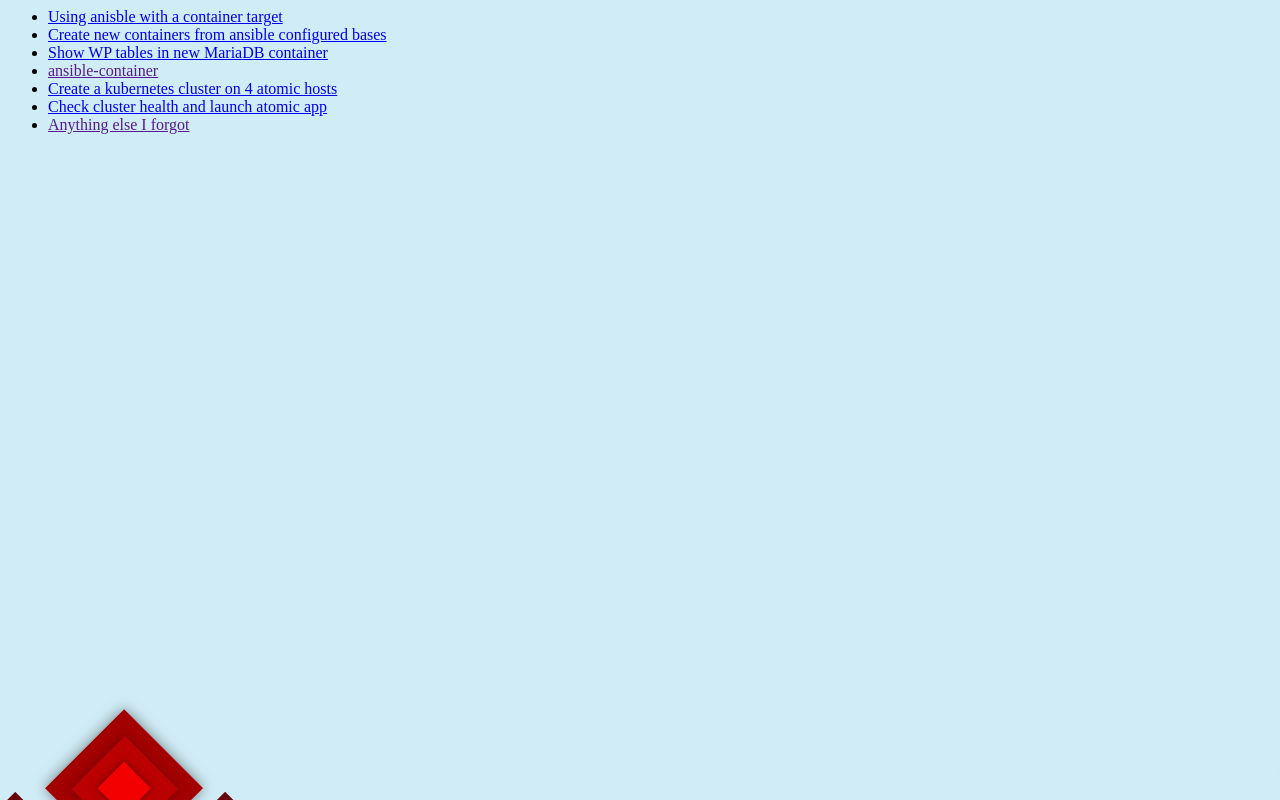
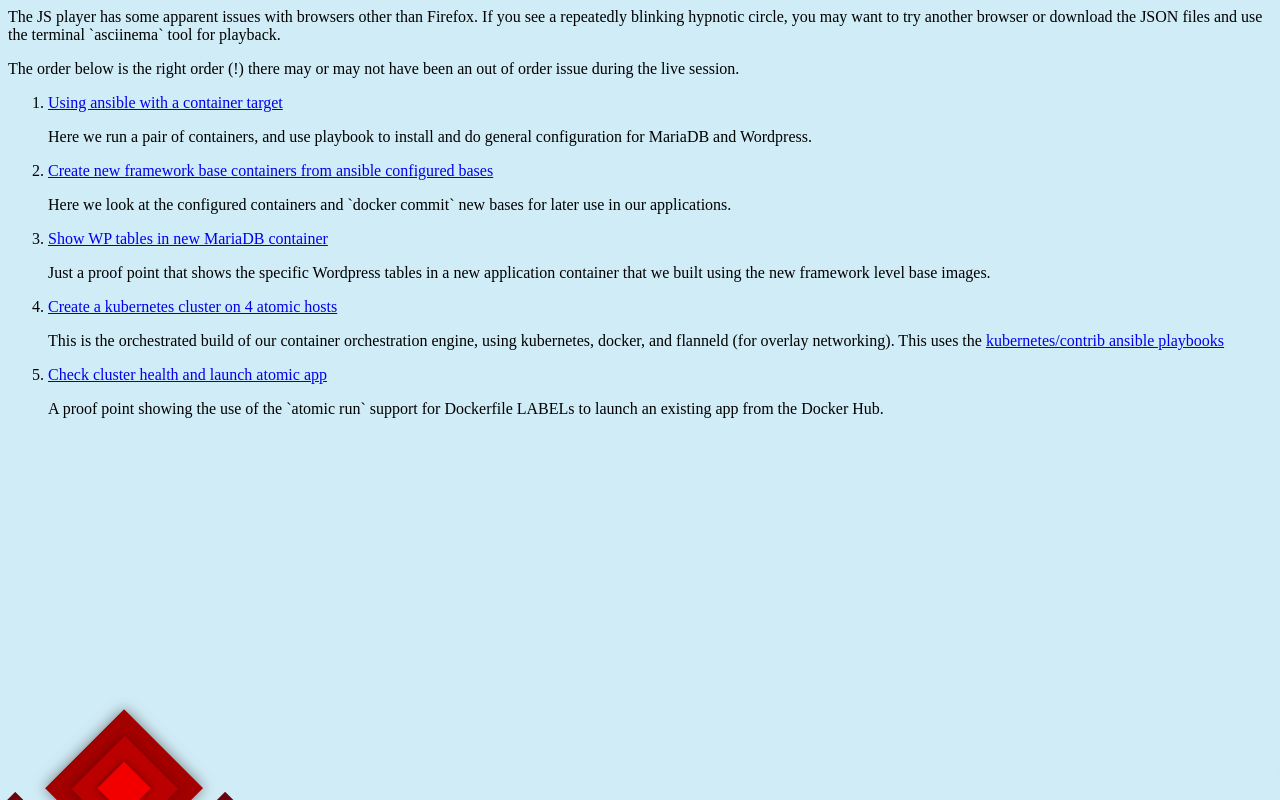
Before and after one commit to nzwulfin/rh_summit_16_containers, a plain HTML site: page demos/index.html in a window 1280 px wide. Drawn offline with Linux system fonts and the light colour scheme.

Commit message:
Fixes the play order of demo, adds descriptions for each demo

```diff
--- a/demos/index.html
+++ b/demos/index.html
@@ -2,28 +2,28 @@
 <head>
 </head>
 <body background="bg.png">
-<ul>
+<p> The JS player has some apparent issues with browsers other than Firefox.  If you see a repeatedly blinking hypnotic circle, you may want to try another browser or download the JSON files and use the terminal `asciinema` tool for playback.
+<p> The order below is the right order (!) there may or may not have been an out of order issue during the live session.
+<ol>
   <li>
-    <a href=ansible-container.html > Using anisble with a container target </a>
+    <a href=ansible-container.html > Using ansible with a container target </a>
+    <p> Here we run a pair of containers, and use playbook to install and do general configuration for MariaDB and Wordpress.
   </li>
   <li>
-    <a href=container-commit.html > Create new containers from ansible configured bases </a>
+    <a href=container-commit.html > Create new framework base containers from ansible configured bases </a>
+    <p> Here we look at the configured containers and `docker commit` new bases for later use in our applications.
   </li>
   <li>
     <a href=show-tables.html > Show WP tables in new MariaDB container</a>
   </li>
-  <li>
-    <a href= > ansible-container </a>
-  </li>
+  <p> Just a proof point that shows the specific Wordpress tables in a new application container that we built using the new framework level base images.
   <li>
     <a href=kube-cluster.html > Create a kubernetes cluster on 4 atomic hosts </a>
+    <p> This is the orchestrated build of our container orchestration engine, using kubernetes, docker, and flanneld (for overlay networking).  This uses the <a href="https://github.com/kubernetes/contrib/"> kubernetes/contrib ansible playbooks</a>
   </li>
   <li>
     <a href=atomic-app.html > Check cluster health and launch atomic app </a>
-  </li>
-  <li>
-    <a href= > Anything else I forgot </a>
-  </li>
-</ul>
+    <p> A proof point showing the use of the `atomic run` support for Dockerfile LABELs to launch an existing app from the Docker Hub.
+</ol>
 </body>
 </html>
```
Also changed, not shown: demos/ansible-container.html (+1 -1 lines).
